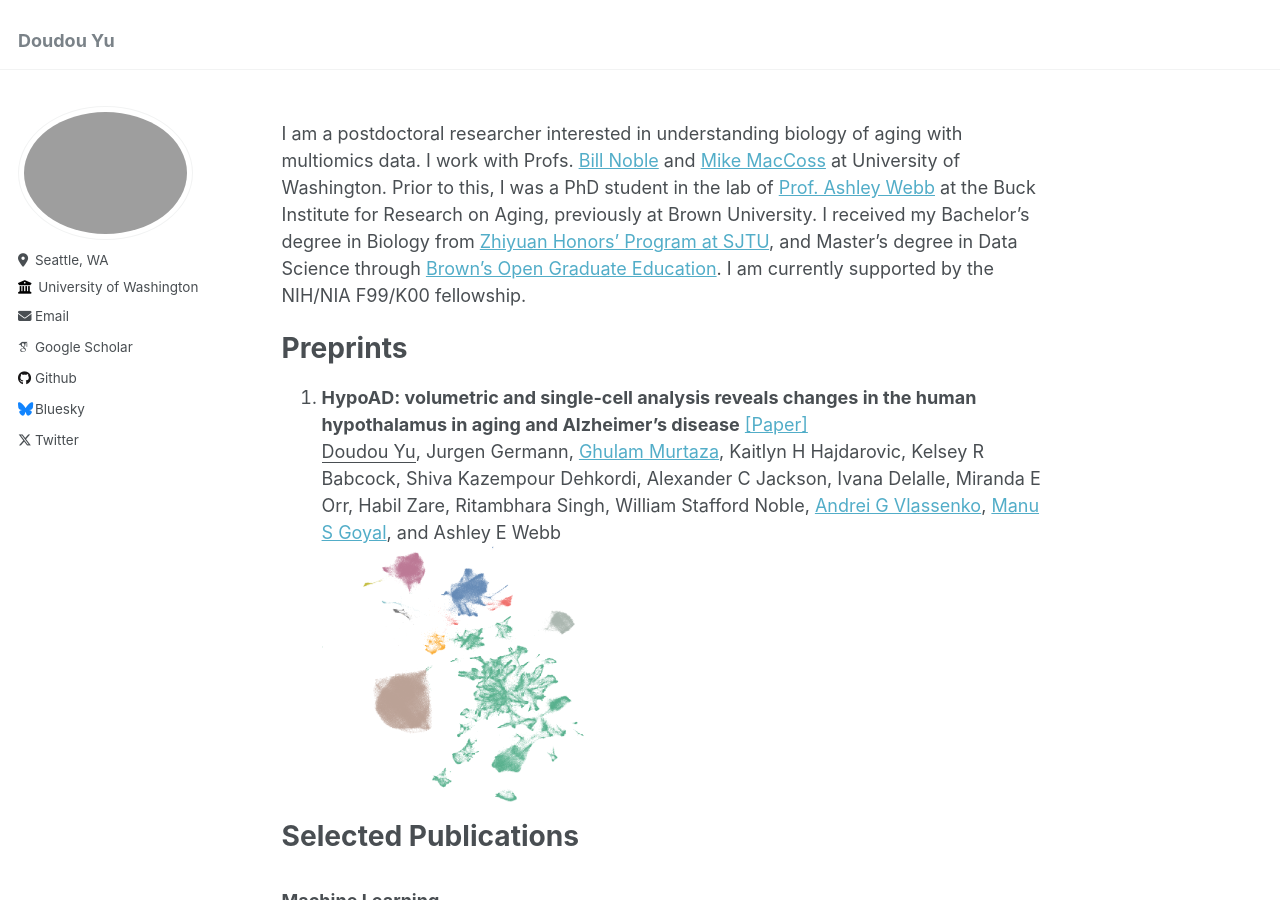
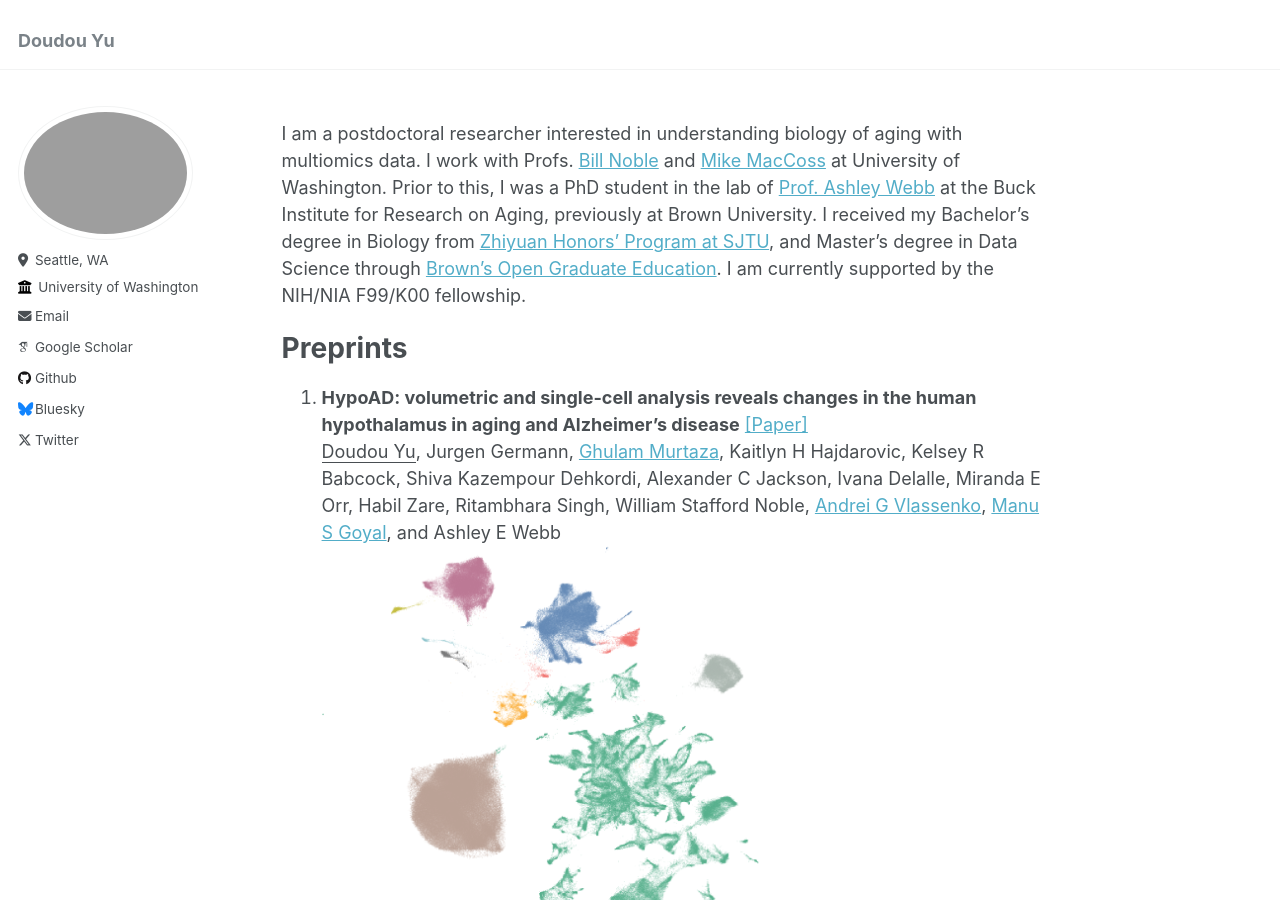
Before and after one commit to ddfishbean/ddfishbean.github.io, a Jekyll site: the page built from _pages/about.md, in a window 1280 px wide and 900 px high. Built offline with Jekyll 4.4.1, drawn with Linux system fonts in a browser that asks for light colours; some web fonts are replaced.

Commit message:
Update about.md

```diff
--- a/_pages/about.md
+++ b/_pages/about.md
@@ -14,7 +14,7 @@ Preprints
 ======
 1. **HypoAD: volumetric and single-cell analysis reveals changes in the human hypothalamus in aging and Alzheimer's disease** [[Paper]](https://www.biorxiv.org/content/10.1101/2025.10.08.681270v1)
 <br> <u>Doudou Yu</u>, Jurgen Germann, [Ghulam Murtaza]([https://rsinghlab.org/](https://gmurtaza404.github.io/)), Kaitlyn H Hajdarovic, Kelsey R Babcock, Shiva Kazempour Dehkordi, Alexander C Jackson, Ivana Delalle, Miranda E Orr, Habil Zare, Ritambhara Singh, William Stafford Noble, [Andrei G Vlassenko](https://www.mir.wustl.edu/employees/andrei-vlassenko/), [Manu S Goyal](https://www.mir.wustl.edu/employees/manu-goyal/), and Ashley E Webb
-<br><img src="/images/HypoAD.png" alt="image" width="36%">
+<br><img src="/images/HypoAD.png" alt="image" width="60%">
 
 
 
```
